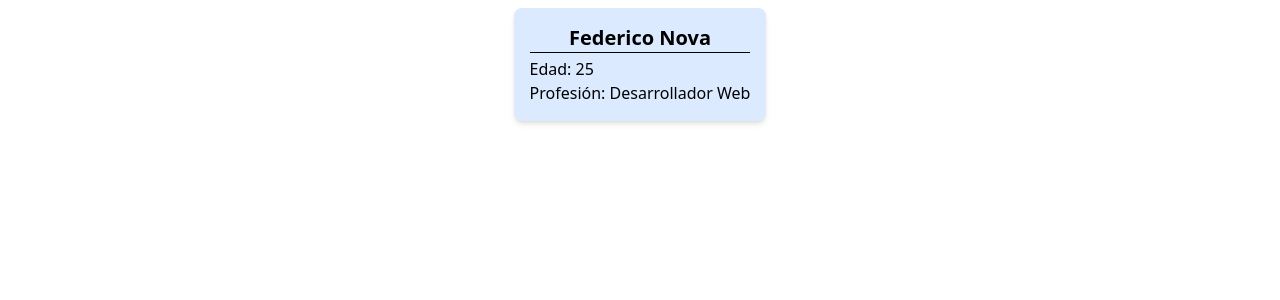
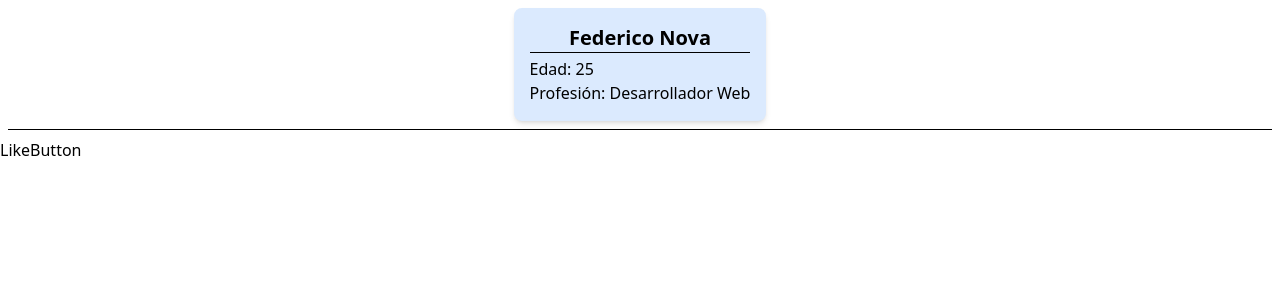
Before and after one commit to feden15/desafio-14, a React (Vite) app: page / in a window 1280 px wide. Shown: the top 300 px of the page. Built offline with nearby package versions, Linux system fonts and the light colour scheme.

Commit message:
Creamos y agregamos a App.jsx, el componente LikeButton.jsx

```diff
--- a/src/App.jsx
+++ b/src/App.jsx
@@ -1,11 +1,15 @@
 // rafce
 
+import LikeButton from "./components/LikeButton"
 import UserCard from "./components/UserCard"
 
 const App = () => {
   return (
     <>
       <UserCard nombre="Federico Nova" edad="25" profesion="Desarrollador Web"/>
+      <hr className="m-2"/>
+
+      <LikeButton/>
     </>
   )
 }
--- /dev/null
+++ b/src/components/LikeButton.jsx
@@ -0,0 +1,7 @@
+const LikeButton = () => {
+  return (
+    <div>LikeButton</div>
+  )
+}
+
+export default LikeButton
```
